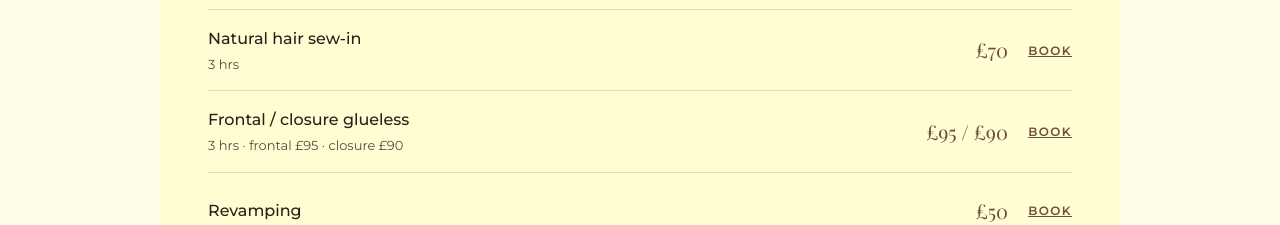
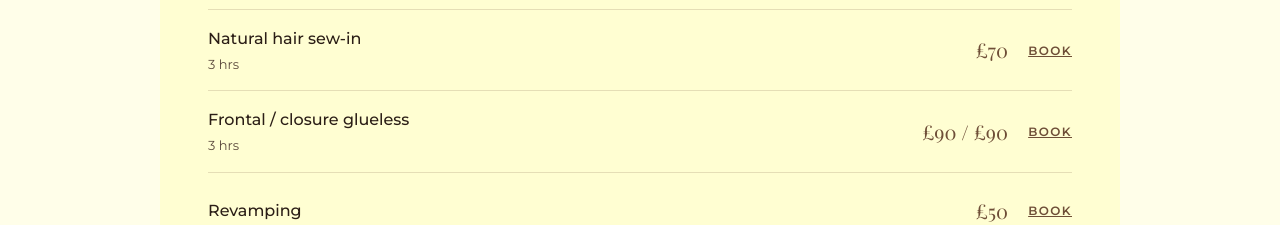
Before and after one commit to Zidotech/Hair_by_debz, a Next.js app: page /services in a window 1280 px wide. Shown: the part 1760-1985 px from the top of the page. Built offline with nearby package versions, Linux system fonts and the light colour scheme; no server answers.

Commit message:
Glueless frontal and closure both £90

```diff
--- a/shared/data/catalog.ts
+++ b/shared/data/catalog.ts
@@ -38,7 +38,7 @@ export const SERVICES: HairStyle[] = [
   { id: "double-pony", name: "Double frontal pony", price: 160, time: "5 hrs", imgs: ["doublePony", "ponyBun"], blurb: "Two frontals, one seamless pony." },
   { id: "sew-in", name: "Frontal & closure sew-in", price: 130, time: "4 hrs", imgs: ["sewIn", "ponySewIn"], blurb: "Sew-in with a frontal or closure, flat and natural." },
   { id: "natural-sew-in", name: "Natural hair sew-in", price: 70, time: "3 hrs", imgs: ["naturalSewIn", "ponySewIn"], blurb: "Sew-in on your natural hair. Length and fullness can affect the price." },
-  { id: "glueless-frontal", name: "Glueless frontal", price: 95, time: "3 hrs", blurb: "Glueless frontal install.", list: { name: "Frontal / closure glueless", priceText: "£95 / £90", sub: "3 hrs · frontal £95 · closure £90" } },
+  { id: "glueless-frontal", name: "Glueless frontal", price: 90, time: "3 hrs", blurb: "Glueless frontal install.", list: { name: "Frontal / closure glueless", priceText: "£90 / £90", sub: "3 hrs" } },
   { id: "glueless-closure", name: "Glueless closure", price: 90, time: "3 hrs", blurb: "Glueless closure install.", list: false },
   { id: "revamping", name: "Revamping", price: 50, time: null, blurb: "Refresh and restyle a unit you already own." },
   { id: "bridal", name: "Bridal hair", price: null, time: "Quoted", imgs: ["bridal1", "bridal2"], blurb: "Wedding-day installs and updos, finished to last from the ceremony to the after-party.", featured: true },
```
